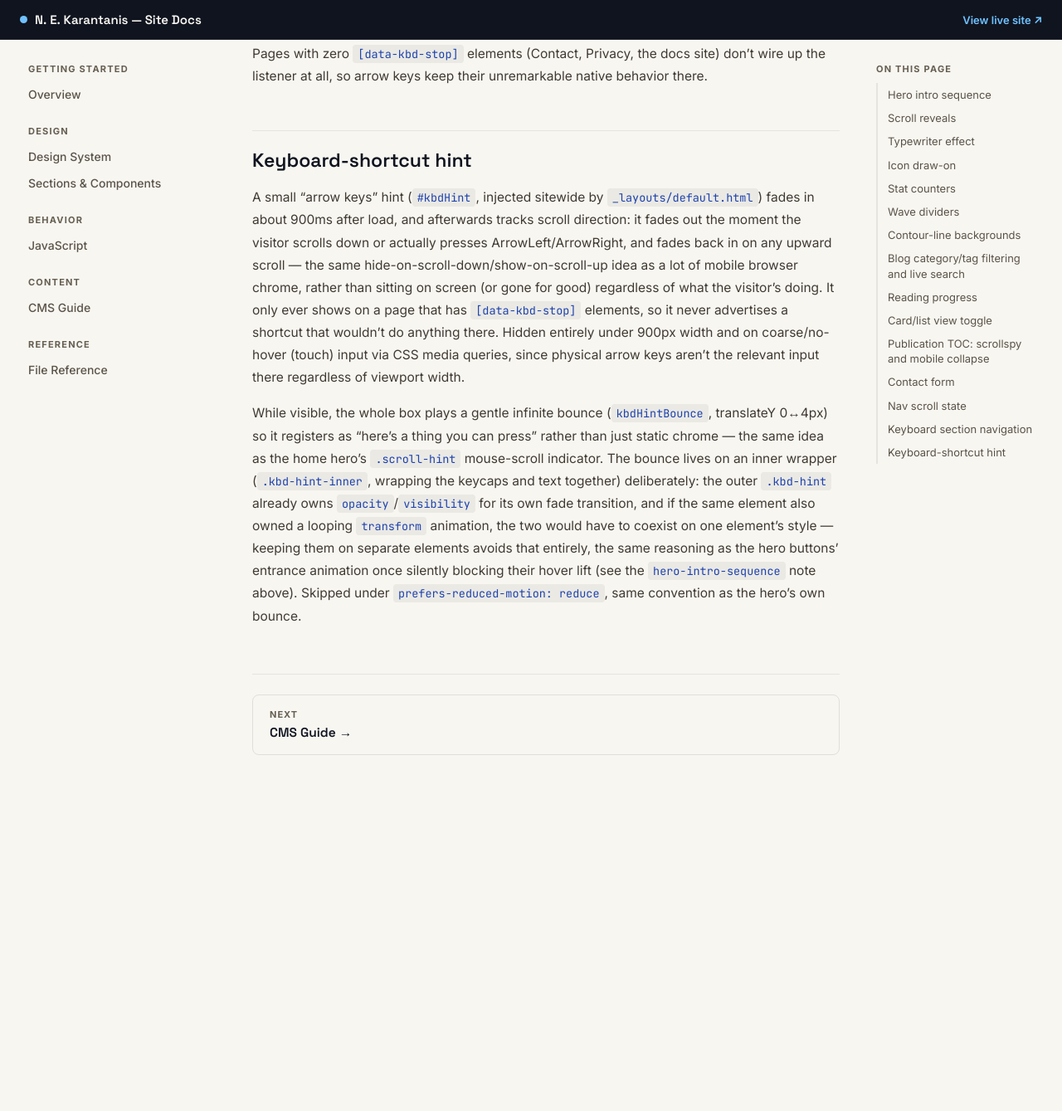
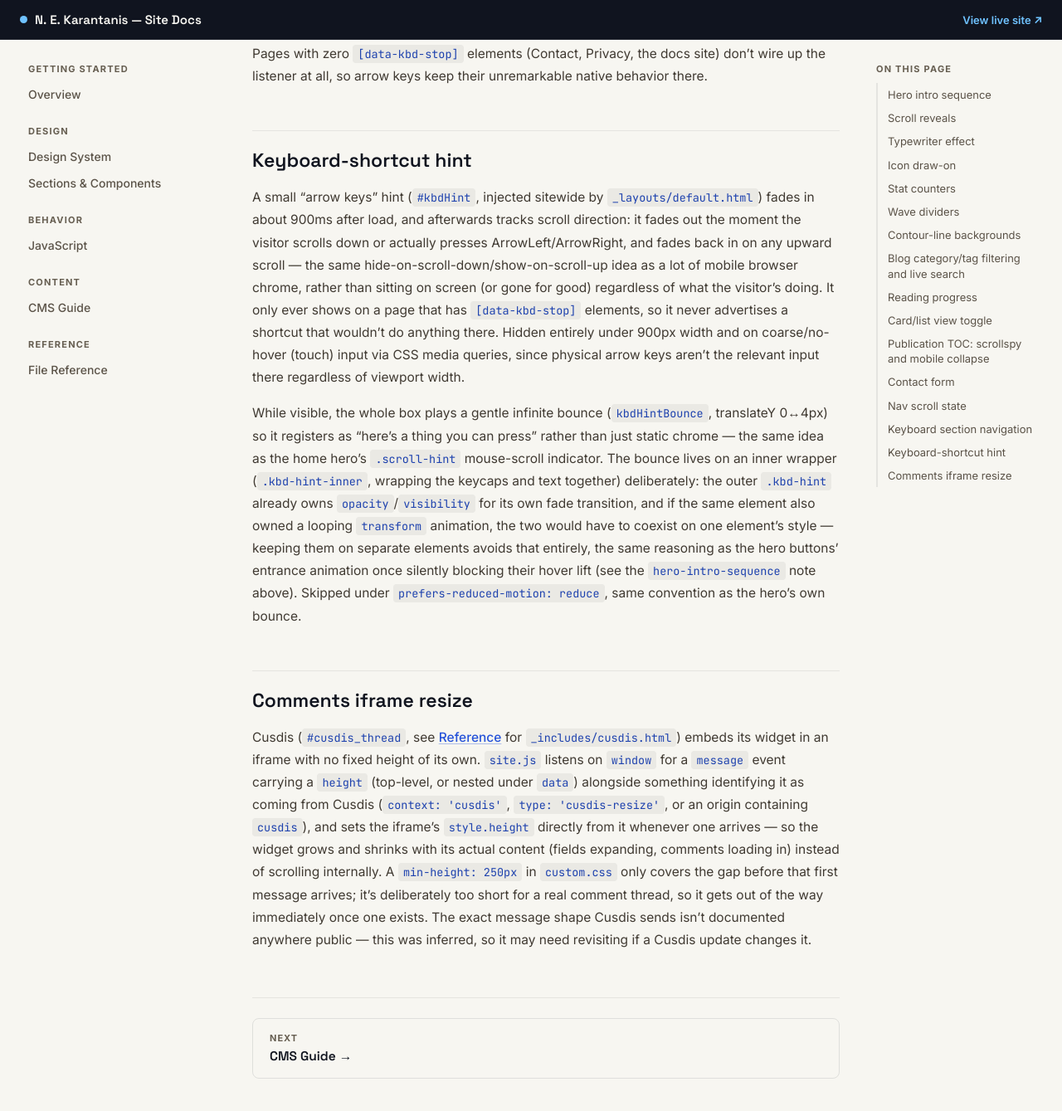
Before and after one commit to Eneekay/nekarantanis, a Jekyll site: the page built from docs/javascript.md, in a window 1280 px wide and 1400 px high, scrolled down 9315 px. Shown: the top 1339 px of the window at 83% size. Built offline with Jekyll 4.4.1, drawn with Linux system fonts in a browser that asks for light colours; before the commit the page ends 10325 px from its top, so only the background shows below that.

Commit message:
Drive Cusdis iframe height from its own resize message
Rather than guessing a static height again, this listens for the
postMessage Cusdis's widget is expected to send with its real content
height, and applies it directly to the iframe - so it tracks actual
content instead of being stuck at whatever a fixed CSS value says. A
250px min-height only covers the gap before that first message
arrives; deliberately too short to matter once real content exists.

The exact message shape isn't documented anywhere public, so this is
inferred rather than confirmed - this sandbox can't reach cusdis.com
to verify against the real widget.

```diff
--- a/css/custom.css
+++ b/css/custom.css
@@ -1114,6 +1114,10 @@ textarea.form-input { resize: vertical; min-height: 140px; }
 .post-body-inner    { padding: 72px 12px 72px; max-width: 760px; }
 .post-cta-inner     { padding: 56px 12px 88px; max-width: 760px; }
 .post-comments-outer { padding: 76px 12px 64px; max-width: 760px; }
+/* Just a floor against the near-empty flash before Cusdis's first resize
+   postMessage arrives (handled in site.js) - not sized for a full comment
+   thread, so it stays out of the way once real content grows past it. */
+#cusdis_thread iframe { min-height: 250px; }
 
 /* ---------- publication article ---------- */
 
--- a/docs/javascript.md
+++ b/docs/javascript.md
@@ -128,3 +128,7 @@ Pages with zero `[data-kbd-stop]` elements (Contact, Privacy, the docs site) don
 A small "arrow keys" hint (`#kbdHint`, injected sitewide by `_layouts/default.html`) fades in about 900ms after load, and afterwards tracks scroll direction: it fades out the moment the visitor scrolls down or actually presses ArrowLeft/ArrowRight, and fades back in on any upward scroll — the same hide-on-scroll-down/show-on-scroll-up idea as a lot of mobile browser chrome, rather than sitting on screen (or gone for good) regardless of what the visitor's doing. It only ever shows on a page that has `[data-kbd-stop]` elements, so it never advertises a shortcut that wouldn't do anything there. Hidden entirely under 900px width and on coarse/no-hover (touch) input via CSS media queries, since physical arrow keys aren't the relevant input there regardless of viewport width.
 
 While visible, the whole box plays a gentle infinite bounce (`kbdHintBounce`, translateY 0↔4px) so it registers as "here's a thing you can press" rather than just static chrome — the same idea as the home hero's `.scroll-hint` mouse-scroll indicator. The bounce lives on an inner wrapper (`.kbd-hint-inner`, wrapping the keycaps and text together) deliberately: the outer `.kbd-hint` already owns `opacity`/`visibility` for its own fade transition, and if the same element also owned a looping `transform` animation, the two would have to coexist on one element's style — keeping them on separate elements avoids that entirely, the same reasoning as the hero buttons' entrance animation once silently blocking their hover lift (see the `hero-intro-sequence` note above). Skipped under `prefers-reduced-motion: reduce`, same convention as the hero's own bounce.
+
+## Comments iframe resize
+
+Cusdis (`#cusdis_thread`, see [Reference](/docs/reference.html) for `_includes/cusdis.html`) embeds its widget in an iframe with no fixed height of its own. `site.js` listens on `window` for a `message` event carrying a `height` (top-level, or nested under `data`) alongside something identifying it as coming from Cusdis (`context: 'cusdis'`, `type: 'cusdis-resize'`, or an origin containing `cusdis`), and sets the iframe's `style.height` directly from it whenever one arrives — so the widget grows and shrinks with its actual content (fields expanding, comments loading in) instead of scrolling internally. A `min-height: 250px` in `custom.css` only covers the gap before that first message arrives; it's deliberately too short for a real comment thread, so it gets out of the way immediately once one exists. The exact message shape Cusdis sends isn't documented anywhere public — this was inferred, so it may need revisiting if a Cusdis update changes it.
```
Also changed, not shown: js/site.js (+19 -0 lines).
